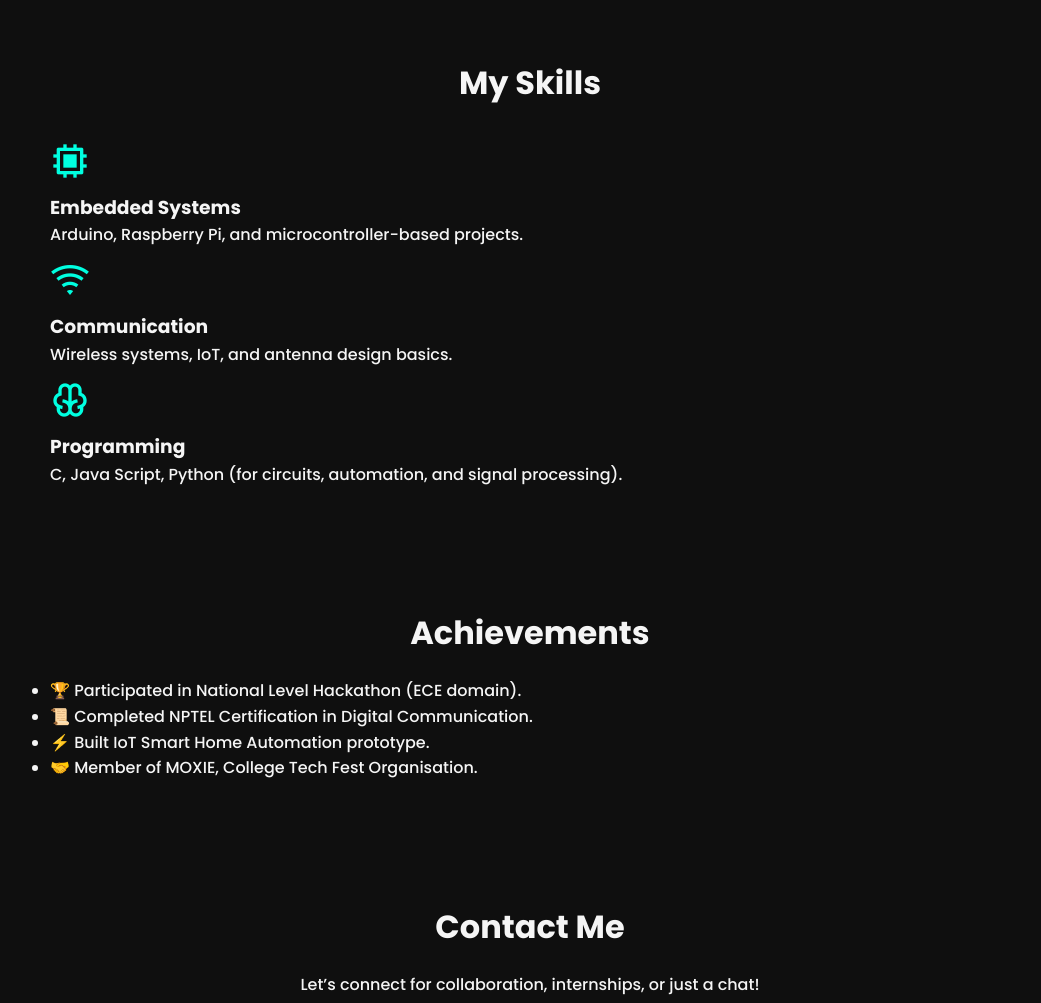
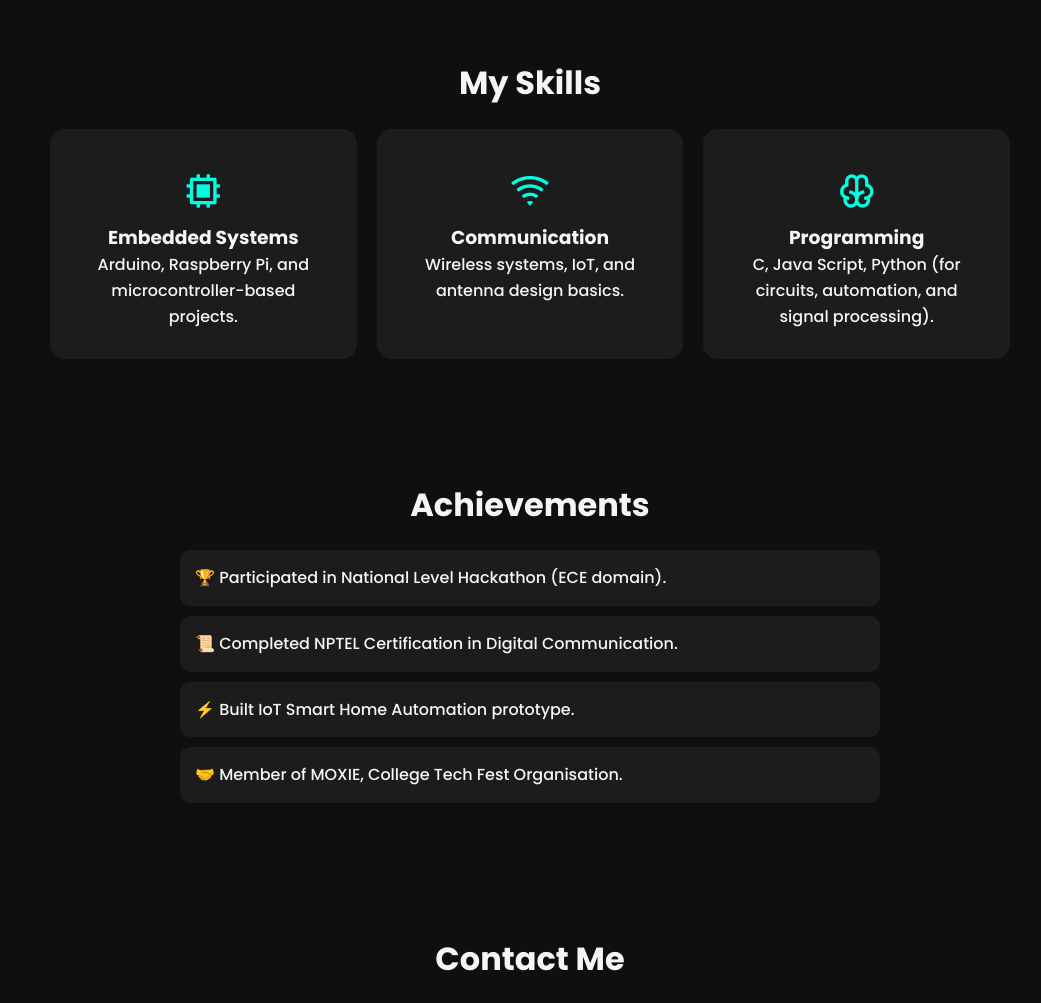
Before and after one commit to spicymontu/montu.github.io, a plain HTML site: page index.html in a window 1280 px wide. Shown: the part 647-1650 px from the top of the page, without its empty margins (110-1151 px from the left). Drawn offline with nearby package versions, Linux system fonts and the light colour scheme.

Commit message:
Update style.css

```diff
--- a/style.css
+++ b/style.css
@@ -109,3 +109,43 @@ footer {
   font-size: 0.9rem;
   color: #aaa;
 }
+/* === Skills Section === */
+.skills .skill-grid {
+  display: grid;
+  grid-template-columns: repeat(auto-fit, minmax(250px, 1fr));
+  gap: 20px;
+}
+
+.skill-card {
+  background: #1c1c1c;
+  padding: 30px;
+  border-radius: 15px;
+  text-align: center;
+  transition: 0.3s;
+}
+
+.skill-card:hover {
+  transform: translateY(-8px);
+  box-shadow: 0 0 15px #00ffe0;
+}
+
+/* === Achievements Section === */
+.achievements ul {
+  list-style: none;
+  padding: 0;
+  max-width: 700px;
+  margin: auto;
+}
+
+.achievements li {
+  background: #1c1c1c;
+  margin: 10px 0;
+  padding: 15px;
+  border-radius: 10px;
+  transition: 0.3s;
+}
+
+.achievements li:hover {
+  transform: translateX(5px);
+  box-shadow: 0 0 10px #0077ff;
+}
```
